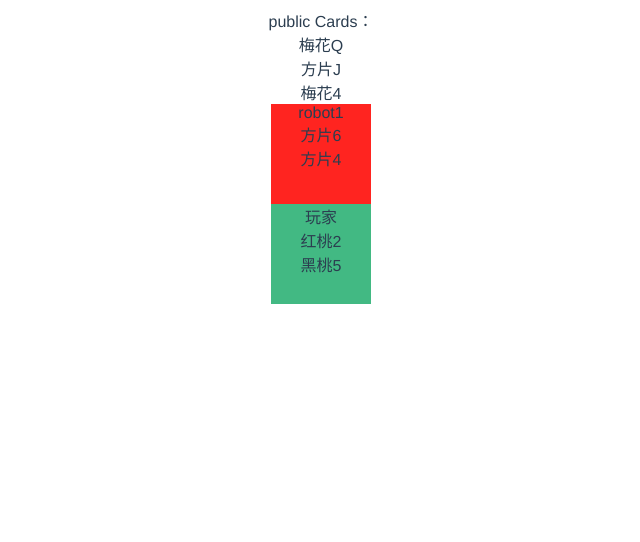
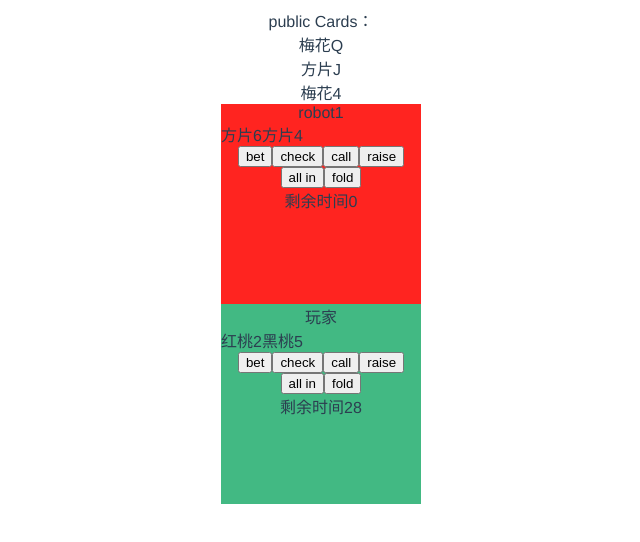
Before and after one commit to 412799755/texas-holdem, a Vue app: page /#/ in a window 1280 px wide. Both pictures are taken after a click on the button "start". Shown: the top 542 px of the page, without its empty margins (319-959 px from the left). Built offline with nearby package versions, Linux system fonts and the light colour scheme.

Commit message:
[add] loop strategy

```diff
--- a/src/components/player/player.vue
+++ b/src/components/player/player.vue
@@ -1,17 +1,34 @@
 <template>
-<div :class="{robot:isRobot,player:!isRobot}">
-  <div>{{name}}</div>
-  <div v-for="(item,index) in cards" :key="index">{{item.name}}</div>
+<div :class="{robot:player.isRobot,player:!player.isRobot}">
+  <div>{{player.name}}</div>
+  <div class="cards">
+    <div v-for="(item,index) in player.cards" :key="index">{{item.name}}</div>
+  </div>
+  <div>
+    <button>bet</button>
+    <button>check</button>
+    <button>call</button>
+    <button>raise</button>
+    <button>all in</button>
+    <button @click="fold">fold</button>
+  </div>
+  <div>
+    <span>剩余时间</span>
+    <span>{{player.time}}</span>
+  </div>
 </div>
 </template>
 
 <script>
 export default {
     name: 'player',
+    methods: {
+        fold () {
+            this.player.fold()
+        }
+    },
     props: {
-        cards: Array,
-        name: String,
-        isRobot: Boolean
+        player: Object
     }
 }
 </script>
@@ -20,13 +37,19 @@ export default {
   .player{
   background: #42b983;
     display: inline-block;
-    width: 100px;
-    height: 100px;
+    width: 200px;
+    height: 200px;
+    .cards{
+      display: flex;
+    }
   }
   .robot{
     background: #ff2420;
     display: inline-block;
-    width: 100px;
-    height: 100px;
+    width: 200px;
+    height: 200px;
+    .cards{
+      display: flex;
+    }
   }
 </style>
--- a/src/script/common/dealer.js
+++ b/src/script/common/dealer.js
@@ -1,9 +1,15 @@
 import { generateWholeCards } from './tool'
 import { Player } from './player'
+import { Strategy } from './strategy'
+
 export class Dealer {
     constructor ({ isJokerAdded, peopleNumber, difficulty }) {
         this.isJokerAdded = isJokerAdded
+        this.peopleNumber = peopleNumber
         this.restart()
+        this.startGame()
+    }
+    startGame (index = 0) {
         // 公共牌
         this.publicCards = this.deliver({
             split: 1,
@@ -14,7 +20,7 @@ export class Dealer {
             name: '玩家'
         })
         this.robots = []
-        for (let i = 1; i <= peopleNumber; i++) {
+        for (let i = 1; i <= this.peopleNumber; i++) {
             let robot = new Player({
                 cards: this.deliver({ split: 1, each: 2 })[0],
                 isRobot: true,
@@ -22,6 +28,7 @@ export class Dealer {
             })
             this.robots.push(robot)
         }
+        this.loop = new Strategy({ players: [this.user, ...this.robots], startIndex: index, maxTime: 30 })
     }
 
     restart () {
--- a/src/script/common/player.js
+++ b/src/script/common/player.js
@@ -1,6 +1,12 @@
 export class Player {
-    constructor ({ cards, isRobot, name }) {
+    constructor ({ cards, isRobot, name, isPlaying }) {
         this.cards = cards
         this.name = name
+        this.isRobot = isRobot
+        this.isPlaying = isPlaying
+        this.time = 0
+    }
+    fold () {
+        this.strategy.next()
     }
 }
--- /dev/null
+++ b/src/script/common/strategy.js
@@ -0,0 +1,34 @@
+
+export class Strategy {
+    constructor ({ players, startIndex, maxTime }) {
+        this.tmpIndex = startIndex
+        this.players = players
+        this.maxTime = maxTime
+        this.start()
+    }
+    next () {
+        this.clearTimer()
+        this.tmpIndex++
+        this.tmpIndex %= this.players.length
+        this.startTimer()
+    }
+    start () {
+        for (let i = 0; i < this.players.length; i++) {
+            const argument = this.players[i]
+            argument.strategy = this
+        }
+        this.startTimer()
+    }
+    startTimer () {
+        var time = this.maxTime
+        this.timer = setInterval(() => {
+            time--
+            this.players[this.tmpIndex].time = time
+            console.log(this.players[this.tmpIndex])
+        }, 1000)
+    }
+    clearTimer () {
+        clearInterval(this.timer)
+        this.players[this.tmpIndex].time = this.maxTime
+    }
+}
--- a/src/views/Game.vue
+++ b/src/views/Game.vue
@@ -5,10 +5,10 @@
         <div v-for="(card,index) in dealer.publicCards" :key="index">{{card.name}}</div>
       </div>
       <div class="robots">
-        <player v-for="(player,index) in dealer.robots" :name="player.name" :cards="player.cards" :isRobot="true" :key="index"></player>
+        <player v-for="(player,index) in dealer.robots" :player="player"   :key="index"></player>
       </div>
       <div class="player">
-        <player :name="dealer.user.name" :cards="dealer.user.cards" :isRobot="false"></player>
+        <player  :player="dealer.user" ></player>
       </div>
     </div>
 </template>
```
